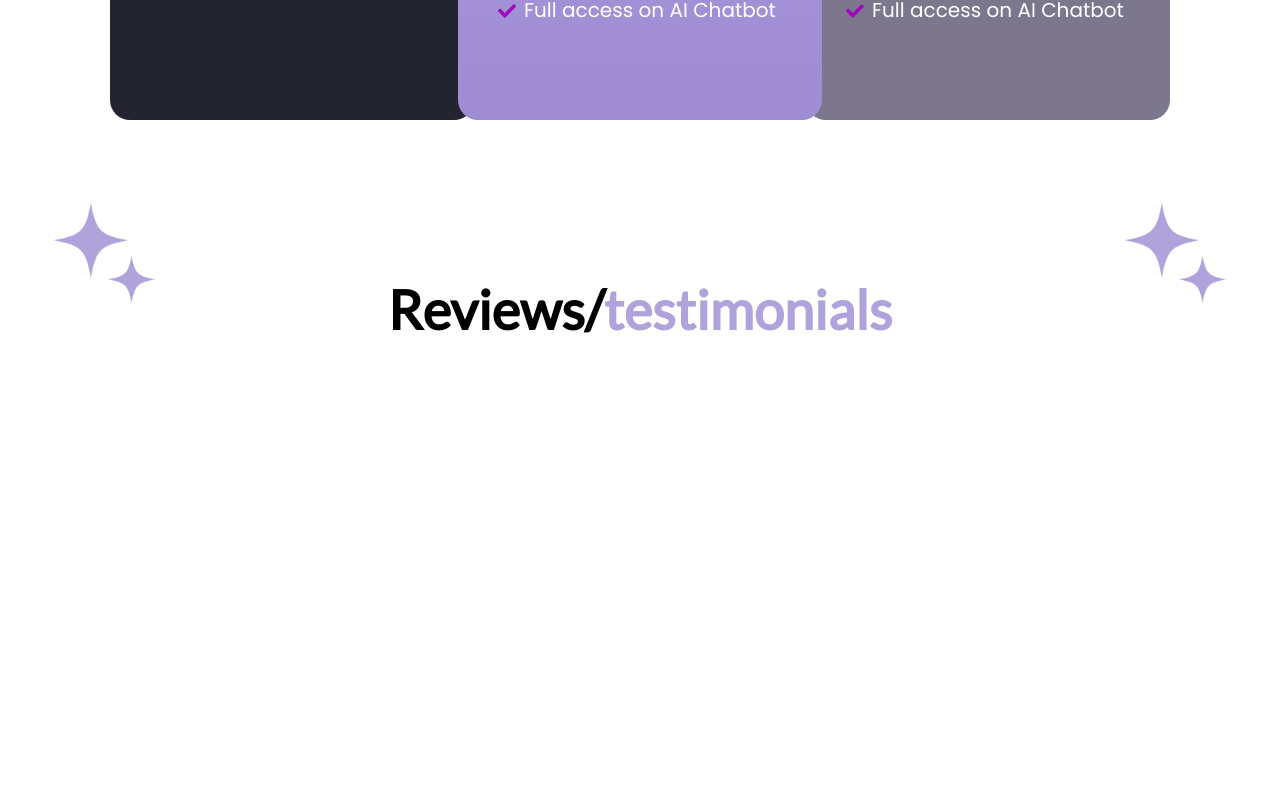
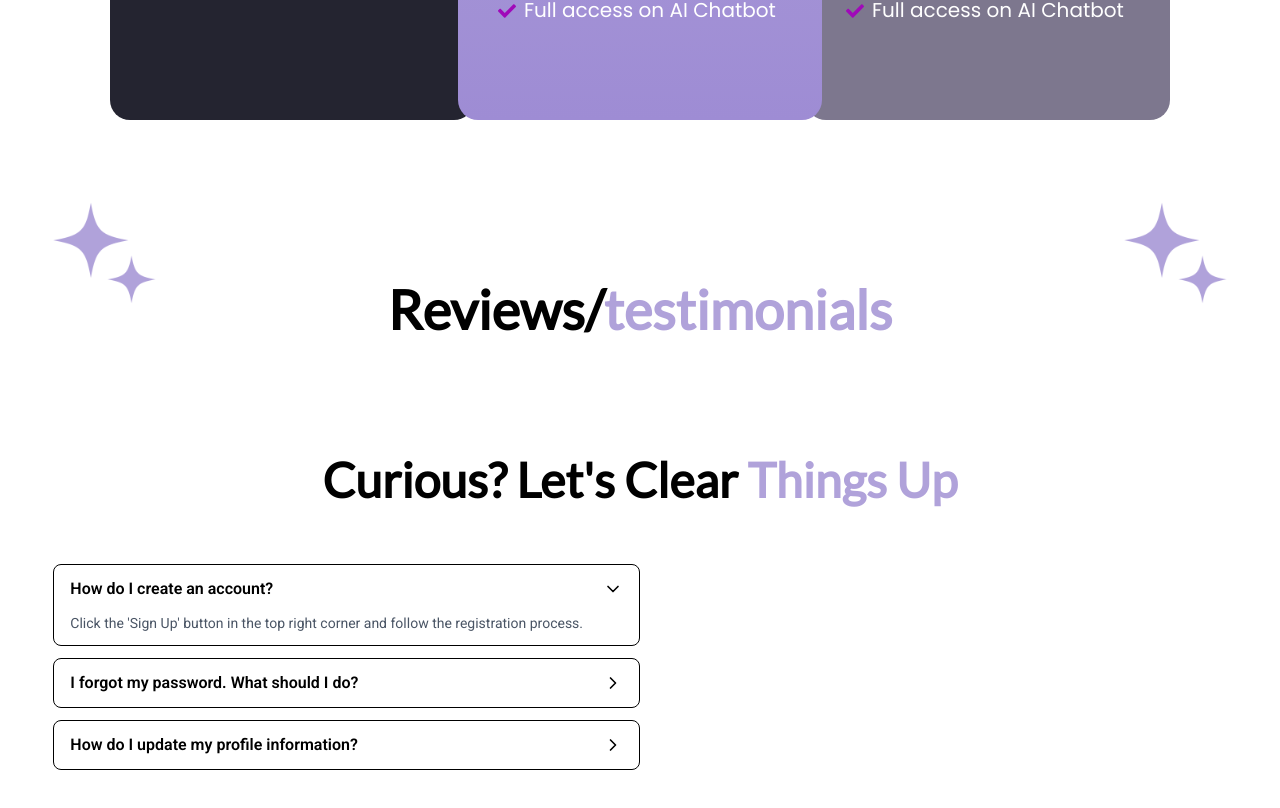
Before and after one commit to alaminislam34/task-mama-landing-page, a Next.js app: page / in a window 1280 px wide. Shown: the part 7068-7876 px from the top of the page. Before the commit the page ends 7432 px from the top, so only its background shows below. Built offline with nearby package versions, Linux system fonts and the light colour scheme.

Commit message:
accordion section designed added

```diff
--- /dev/null
+++ b/src/app/components/HomePage/FAQSection/FAQ.jsx
@@ -0,0 +1,58 @@
+"use client";
+
+import { useState } from "react";
+import { ChevronRight } from "lucide-react";
+
+const AccordionItem = ({ title, content, isOpen, onClick }) => {
+  return (
+    <div className="border border-base-300 rounded-lg">
+      <button
+        onClick={onClick}
+        className="w-full flex justify-between items-center px-4 py-3 font-semibold"
+      >
+        <span>{title}</span>
+        <ChevronRight
+          className={`w-5 h-5 transition-transform duration-300 ${
+            isOpen ? "rotate-90" : ""
+          }`}
+        />
+      </button>
+      {isOpen && (
+        <div className="px-4 pb-3 text-sm text-gray-600">{content}</div>
+      )}
+    </div>
+  );
+};
+
+export default function Accordion() {
+  const [openIndex, setOpenIndex] = useState(0);
+
+  const faqs = [
+    {
+      q: "How do I create an account?",
+      a: "Click the 'Sign Up' button in the top right corner and follow the registration process.",
+    },
+    {
+      q: "I forgot my password. What should I do?",
+      a: "Click on 'Forgot Password' on the login page and follow the instructions sent to your email.",
+    },
+    {
+      q: "How do I update my profile information?",
+      a: "Go to 'My Account' settings and select 'Edit Profile' to make changes.",
+    },
+  ];
+
+  return (
+    <div className="space-y-3">
+      {faqs.map((faq, idx) => (
+        <AccordionItem
+          key={idx}
+          title={faq.q}
+          content={faq.a}
+          isOpen={openIndex === idx}
+          onClick={() => setOpenIndex(openIndex === idx ? null : idx)}
+        />
+      ))}
+    </div>
+  );
+}
--- /dev/null
+++ b/src/app/components/HomePage/FAQSection/FAQSection.jsx
@@ -0,0 +1,21 @@
+"use client";
+
+import React from "react";
+import Accordion from "./FAQ";
+
+function FAQSection() {
+  return (
+    <div>
+      <div className="py-12 lg:py-20 max-w-[1440px] w-11/12 mx-auto">
+        <h1 className="pb-8 lg:pb-12 text-2xl md:text-4xl lg:text-5xl font-bold font-lato leading-normal text-center px-6">
+          Curious? Let's Clear <span className="text-primary">Things Up</span>
+        </h1>
+        <div className="grid grid-cols-1 lg:grid-cols-2 items-center">
+         <Accordion/>
+        </div>
+      </div>
+    </div>
+  );
+}
+
+export default FAQSection;
--- a/src/app/page.js
+++ b/src/app/page.js
@@ -3,6 +3,7 @@
 import AppDetails from "./components/HomePage/AppDetails";
 import AppMode from "./components/HomePage/AppMode";
 import ChatbotSection from "./components/HomePage/ChatbotSection";
+import FAQSection from "./components/HomePage/FAQSection/FAQSection";
 import FeaturesSection from "./components/HomePage/FeaturesSection";
 import HeroSection from "./components/HomePage/HeroSection";
 import PricingSection from "./components/HomePage/PricingSection";
@@ -24,6 +25,7 @@ export default function Home() {
       <ChatbotSection/>
       <PricingSection/>
       <Testimonial/>
+      <FAQSection/>
     </div>
   );
 }
```
Also changed, not shown: src/app/globals.css (line endings or trailing spaces), 1 other file (tests, documents, lock files or other folders).
